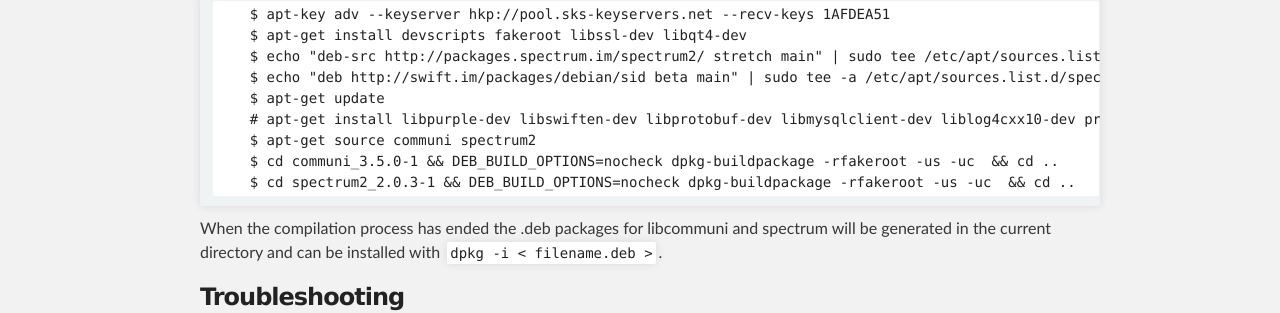
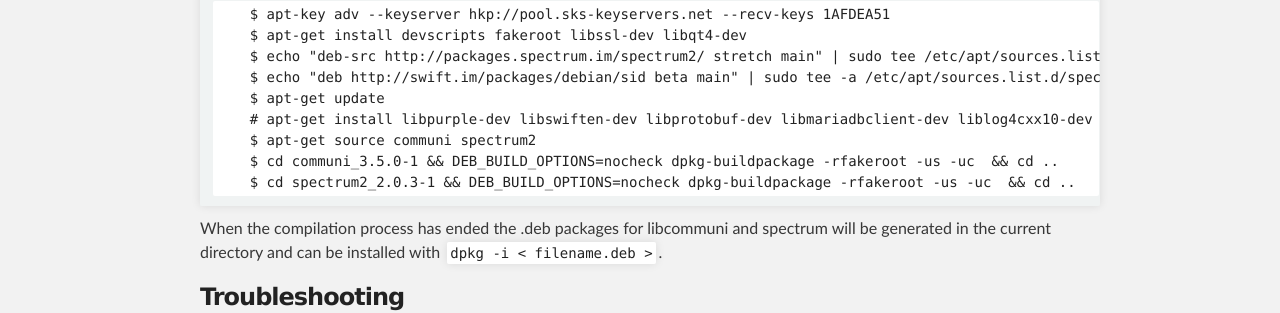
Before and after one commit to SpectrumIM/spectrum2, a Jekyll site: the page built from documentation/installation/packages_debian_ubuntu.md, in a window 1280 px wide. Shown: the part 662-975 px from the top of the page. Built offline with Jekyll 4.4.1, drawn with Linux system fonts in a browser that asks for light colours.

Commit message:
Update packages_debian_ubuntu.md

```diff
--- a/documentation/installation/packages_debian_ubuntu.md
+++ b/documentation/installation/packages_debian_ubuntu.md
@@ -24,7 +24,7 @@
         $ echo "deb-src http://packages.spectrum.im/spectrum2/ stretch main" | sudo tee /etc/apt/sources.list.d/spectrum.list
         $ echo "deb http://swift.im/packages/debian/sid beta main" | sudo tee -a /etc/apt/sources.list.d/spectrum.list
         $ apt-get update
-        # apt-get install libpurple-dev libswiften-dev libprotobuf-dev libmysqlclient-dev liblog4cxx10-dev protobuf-compiler libpopt-dev libdbus-glib-1-dev libpqxx3-dev cmake libevent-dev libboost-all-dev libidn11-dev libxml2-dev libavahi-client-dev libavahi-common-dev libcurl4-openssl-dev libsqlite3-dev libcommuni-dev
+        # apt-get install libpurple-dev libswiften-dev libprotobuf-dev libmariadbclient-dev liblog4cxx10-dev protobuf-compiler libpopt-dev libdbus-glib-1-dev libpqxx3-dev cmake libevent-dev libboost-all-dev libidn11-dev libxml2-dev libavahi-client-dev libavahi-common-dev libcurl4-openssl-dev libsqlite3-dev
         $ apt-get source communi spectrum2
         $ cd communi_3.5.0-1 && DEB_BUILD_OPTIONS=nocheck dpkg-buildpackage -rfakeroot -us -uc  && cd ..
         $ cd spectrum2_2.0.3-1 && DEB_BUILD_OPTIONS=nocheck dpkg-buildpackage -rfakeroot -us -uc  && cd ..
```
